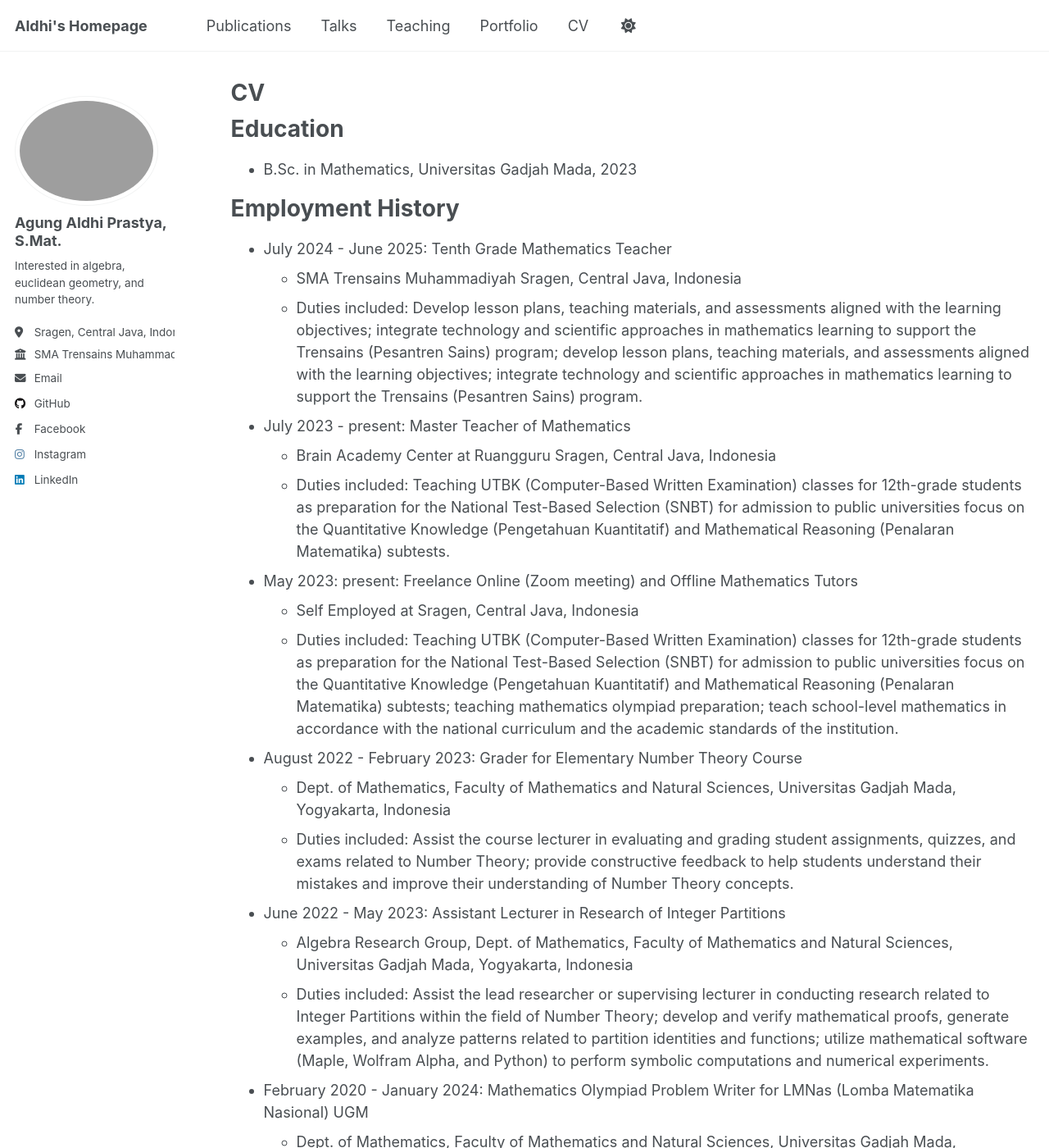
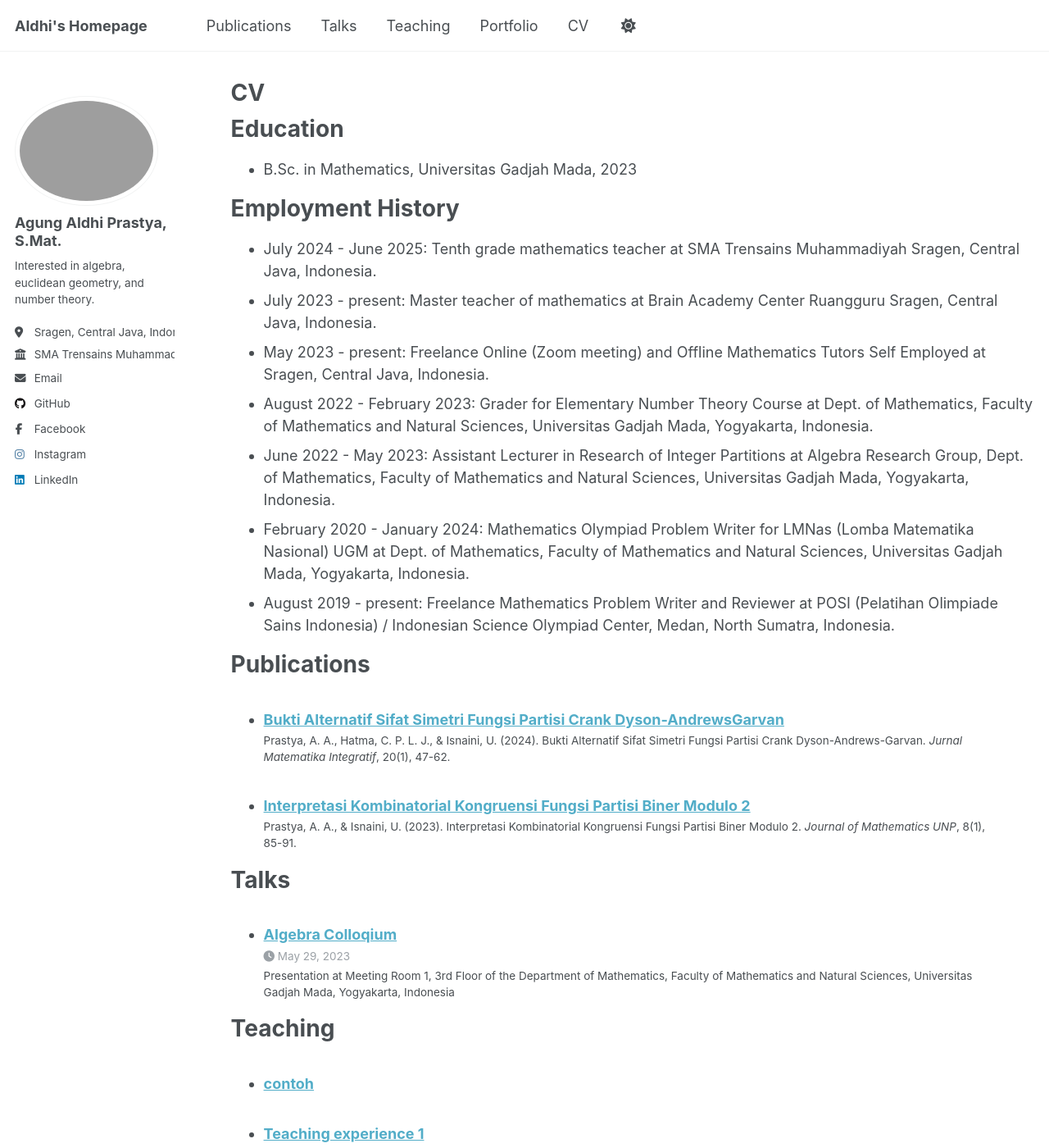
Before and after one commit to agung-aldhi-prastya/agung-aldhi-prastya.github.io, a Jekyll site: the page built from _pages/cv.md, in a window 1280 px wide and 1400 px high. Shown: the whole window at 82% size. Built offline with Jekyll 4.4.1, drawn with Linux system fonts in a browser that asks for light colours; some of the changed text lies outside the part shown.

Commit message:
Update cv.md

```diff
--- a/_pages/cv.md
+++ b/_pages/cv.md
@@ -15,34 +15,13 @@ Education
 
 Employment History
 ======
-* July 2024 - June 2025: Tenth Grade Mathematics Teacher
-  * SMA Trensains Muhammadiyah Sragen, Central Java, Indonesia
-  * Duties included: Develop lesson plans, teaching materials, and assessments aligned with the learning objectives; integrate technology and scientific approaches in mathematics learning to support the Trensains (Pesantren Sains) program; develop lesson plans, teaching materials, and assessments aligned with the learning objectives; integrate technology and scientific approaches in mathematics learning to support the Trensains (Pesantren Sains) program.
-
-* July 2023 - present: Master Teacher of Mathematics
-  * Brain Academy Center at Ruangguru Sragen, Central Java, Indonesia
-  * Duties included: Teaching UTBK (Computer-Based Written Examination) classes for 12th-grade students as preparation for the National Test-Based Selection (SNBT) for admission to public universities focus on the Quantitative Knowledge (Pengetahuan Kuantitatif) and Mathematical Reasoning (Penalaran Matematika) subtests.
-
-* May 2023: present: Freelance Online (Zoom meeting) and Offline Mathematics Tutors
-  * Self Employed at Sragen, Central Java, Indonesia
-  * Duties included: Teaching UTBK (Computer-Based Written Examination) classes for 12th-grade students as preparation for the National Test-Based Selection (SNBT) for admission to public universities focus on the Quantitative Knowledge (Pengetahuan Kuantitatif) and Mathematical Reasoning (Penalaran Matematika) subtests; teaching mathematics olympiad preparation; teach school-level mathematics in accordance with the national curriculum and the academic standards of the institution.
-
-* August 2022 - February 2023: Grader for Elementary Number Theory Course
-  * Dept. of Mathematics, Faculty of Mathematics and Natural Sciences, Universitas Gadjah Mada, Yogyakarta, Indonesia
-  * Duties included: Assist the course lecturer in evaluating and grading student assignments, quizzes, and exams related to Number Theory; provide constructive feedback to help students understand their mistakes and improve their understanding of Number Theory concepts.
-
-* June 2022 - May 2023: Assistant Lecturer in Research of Integer Partitions
-  * Algebra Research Group, Dept. of Mathematics, Faculty of Mathematics and Natural Sciences, Universitas Gadjah Mada, Yogyakarta, Indonesia
-  * Duties included: Assist the lead researcher or supervising lecturer in conducting research related to Integer Partitions within the field of Number Theory; develop and verify mathematical proofs, generate examples, and analyze patterns related to partition identities and functions; utilize mathematical software (Maple, Wolfram Alpha, and Python) to perform symbolic computations and numerical experiments.
-
-* February 2020 - January 2024: Mathematics Olympiad Problem Writer for LMNas (Lomba Matematika Nasional) UGM
-  * Dept. of Mathematics, Faculty of Mathematics and Natural Sciences, Universitas Gadjah Mada, Yogyakarta, Indonesia
-  * Duties included: Collaborate with a team to create draft problems for mathematics competitions; participate in discussions to review, select, and finalize problems that will be included in the official competition set.
-
-* August 2019 - present: Freelance Mathematics Problem Writer and Reviewer
-  * POSI (Pelatihan Olimpiade Sains Indonesia) / Indonesian Science Olympiad Center, Medan, North Sumatra, Indonesia
-  * Duties included: Create math olympiad problems for a tryout based on the latest OSN syllabus.
-
+* July 2024 - June 2025: Tenth grade mathematics teacher at SMA Trensains Muhammadiyah Sragen, Central Java, Indonesia.
+* July 2023 - present: Master teacher of mathematics at Brain Academy Center Ruangguru Sragen, Central Java, Indonesia.
+* May 2023 - present: Freelance Online (Zoom meeting) and Offline Mathematics Tutors Self Employed at Sragen, Central Java, Indonesia.
+* August 2022 - February 2023: Grader for Elementary Number Theory Course at Dept. of Mathematics, Faculty of Mathematics and Natural Sciences, Universitas Gadjah Mada, Yogyakarta, Indonesia.
+* June 2022 - May 2023: Assistant Lecturer in Research of Integer Partitions at Algebra Research Group, Dept. of Mathematics, Faculty of Mathematics and Natural Sciences, Universitas Gadjah Mada, Yogyakarta, Indonesia.
+* February 2020 - January 2024: Mathematics Olympiad Problem Writer for LMNas (Lomba Matematika Nasional) UGM at Dept. of Mathematics, Faculty of Mathematics and Natural Sciences, Universitas Gadjah Mada, Yogyakarta, Indonesia.
+* August 2019 - present: Freelance Mathematics Problem Writer and Reviewer at POSI (Pelatihan Olimpiade Sains Indonesia) / Indonesian Science Olympiad Center, Medan, North Sumatra, Indonesia.
 
 Publications
 ======
```
